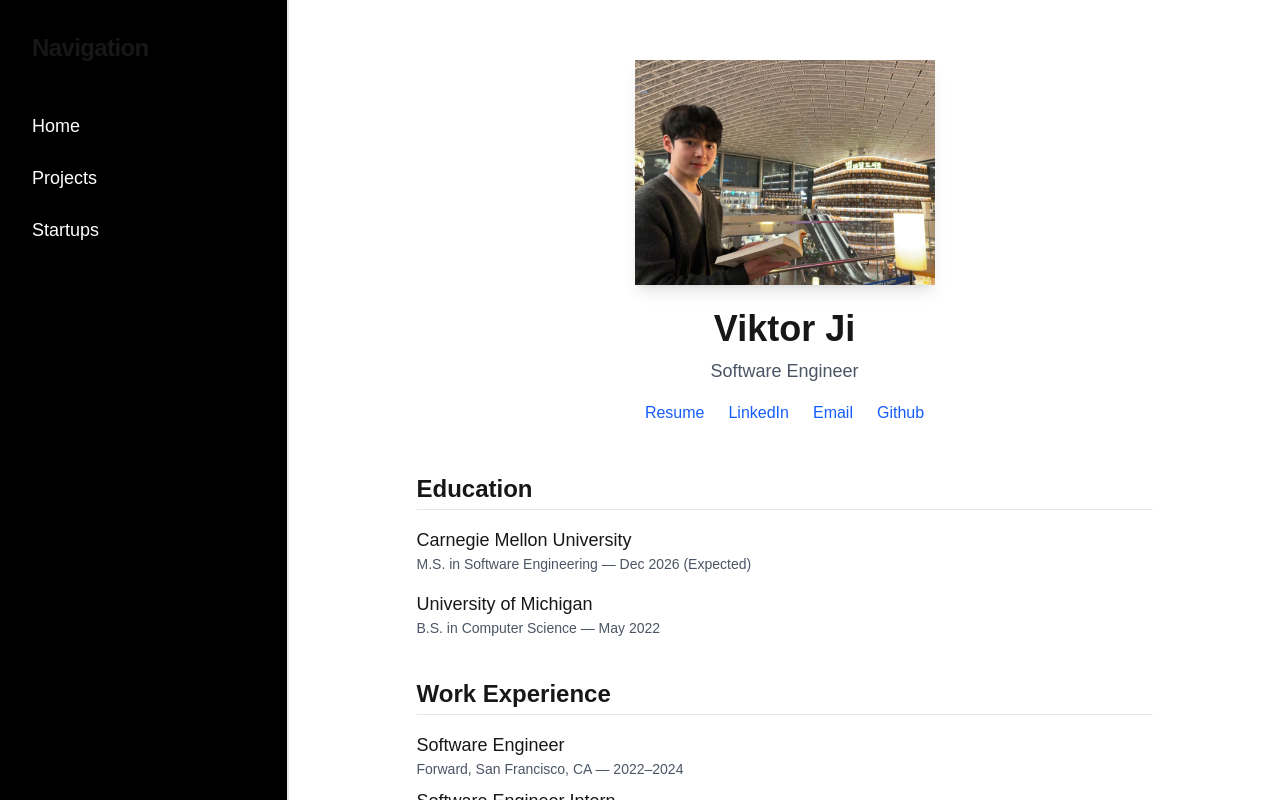
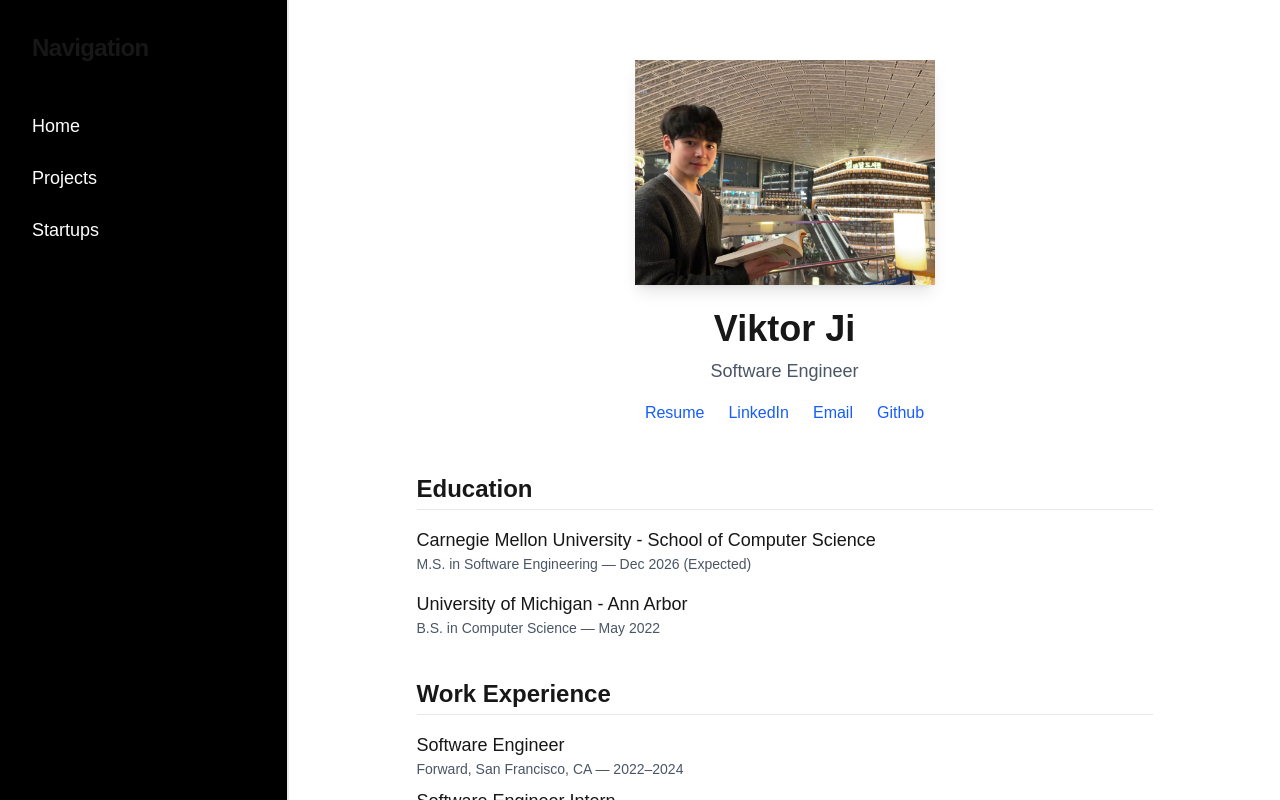
Before and after one commit to viktorji0624/personal-website, a Next.js app in the folder viktorji/: page / in a window 1280 px wide. Shown: the top 800 px of the page. Built offline with nearby package versions, Linux system fonts and the light colour scheme.

Commit message:
Update page.tsx

```diff
--- a/viktorji/src/app/page.tsx
+++ b/viktorji/src/app/page.tsx
@@ -50,13 +50,17 @@ export default function Home() {
           Education
         </h2>
         <div>
-          <h3 className="text-lg font-medium">Carnegie Mellon University</h3>
+          <h3 className="text-lg font-medium">
+            Carnegie Mellon University - School of Computer Science
+          </h3>
           <p className="text-sm text-gray-600">
             M.S. in Software Engineering — Dec 2026 (Expected)
           </p>
         </div>
         <div>
-          <h3 className="text-lg font-medium mt-4">University of Michigan</h3>
+          <h3 className="text-lg font-medium mt-4">
+            University of Michigan - Ann Arbor
+          </h3>
           <p className="text-sm text-gray-600">
             B.S. in Computer Science — May 2022
           </p>
```
